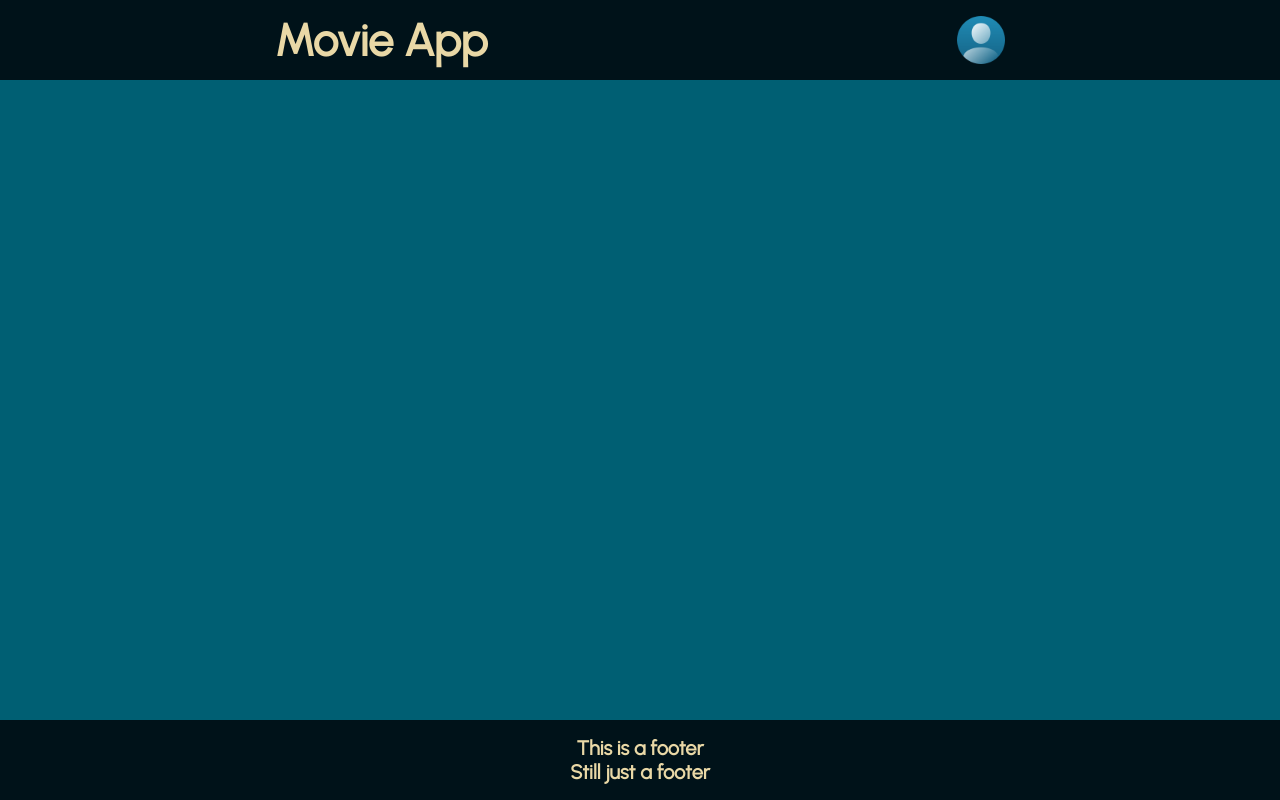
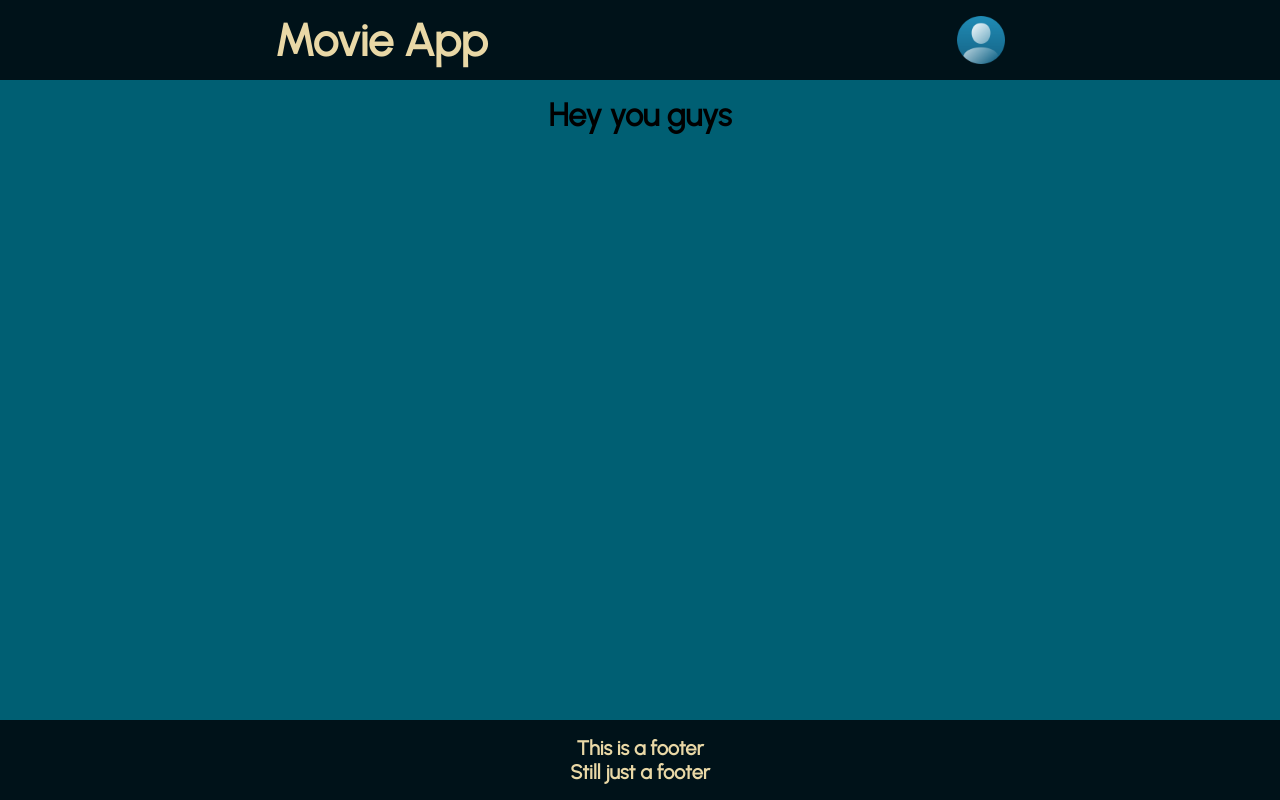
Before and after one commit to JWoltjen/night-at-the-movies, a React (Create React App) app: page /movie/1 in a window 1280 px wide. Built offline with nearby package versions, Linux system fonts and the light colour scheme; no server answers.

Commit message:
debug react router not displaying : to use path params on app.js

```diff
--- a/src/App.js
+++ b/src/App.js
@@ -21,7 +21,7 @@ function App() {
       <Container>
         <Switch>
             <Route path="/" exact component={Home} />
-            <Route path="/movie/imdbID" component={MovieDetail}/>
+            <Route path="/movie/:imdbID" component={MovieDetail}/>
             <Route component={PageNotFound}/>
         </Switch>
       </Container>
--- a/src/components/MovieDetail.js
+++ b/src/components/MovieDetail.js
@@ -12,8 +12,9 @@ function MovieDetail() {
 
     useEffect(() => {
         dispatch(fetchAsyncMovieOrShowDetail(imdbID))
-        console.log("this is the movieDetail data", data)
+        console.log("yeeeey")
     }, [dispatch, imdbID])
+
     return (
         <div>
             <h1>Hey you guys</h1>
```
Also changed, not shown: 1 other file (tests, documents, lock files or other folders).
